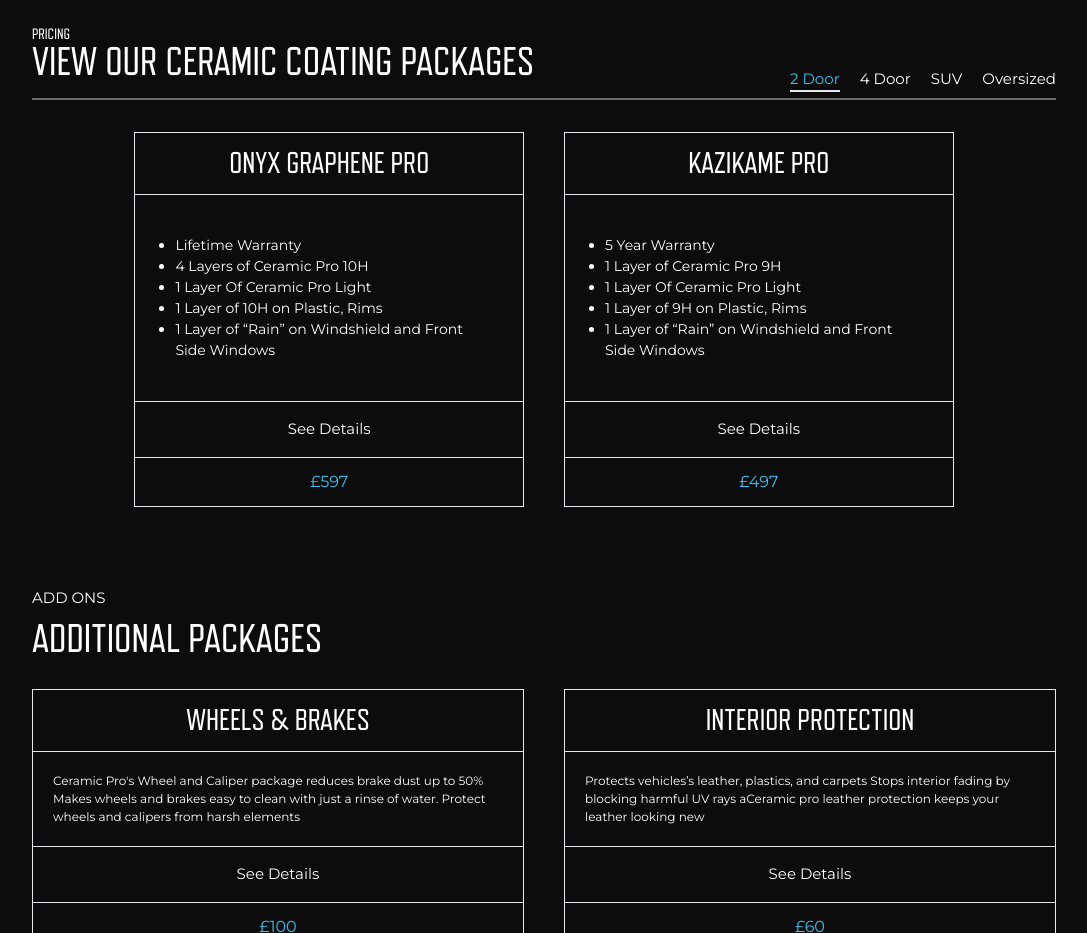
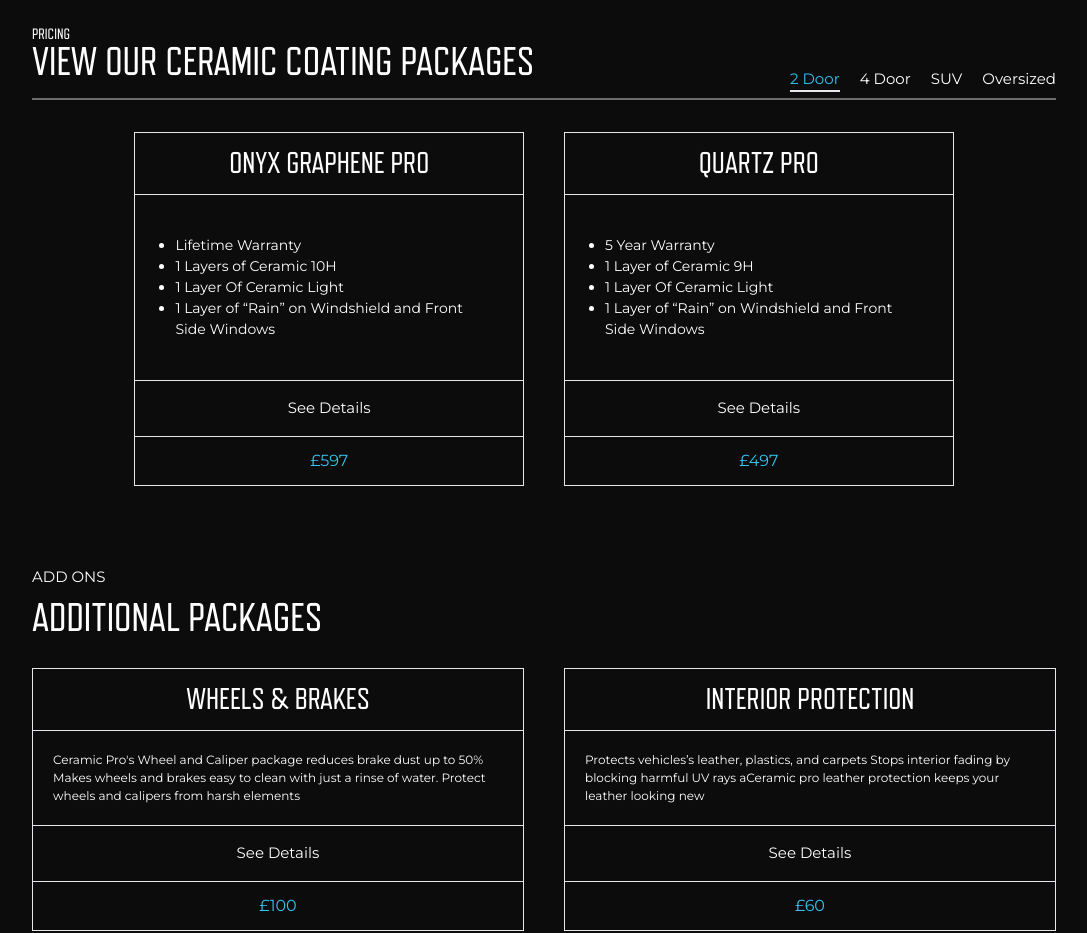
Before and after one commit to shobhitexe/sleekcustoms, a React (Vite) app: page /ceramic-coating in a window 1280 px wide. Shown: the part 2800-3733 px from the top of the page, without its empty margins (96-1183 px from the left). Built offline with nearby package versions, Linux system fonts and the light colour scheme.

Commit message:
small chnages and image resize

```diff
--- a/src/Components/Footer/Footer.tsx
+++ b/src/Components/Footer/Footer.tsx
@@ -55,7 +55,10 @@
         <div className=" border w-[80%] mx-auto mt-10 border-opacity-50 opacity-20"></div>
       </div>
       <div className="flex mt-5 text-white font-Montserrat ss:text-[13px] text-[10px] justify-between w-[80%] mx-auto">
-        <p>
+        <p
+          className="cursor-pointer"
+          onClick={() => openInNewTab("https://xtend.agency/")}
+        >
           WEBSITE BY <span className="font-semibold">XTEND</span>
         </p>
         <p>Copyright 2023 All Rights Reserved</p>
--- a/src/data/constants/CeramicCoating/ceramicCoatingConstants.ts
+++ b/src/data/constants/CeramicCoating/ceramicCoatingConstants.ts
@@ -33,20 +33,18 @@
     heading: "ONYX GRAPHENE PRO",
     pointers: [
       "Lifetime Warranty",
-      "4 Layers of Ceramic Pro 10H",
-      "1 Layer Of Ceramic Pro Light",
-      "1 Layer of 10H on Plastic, Rims",
+      "1 Layers of Ceramic 10H",
+      "1 Layer Of Ceramic Light",
       "1 Layer of “Rain” on Windshield and Front Side Windows",
     ],
     pricing: 597,
   },
   {
-    heading: "KAZIKAME PRO",
+    heading: "QUARTZ PRO",
     pointers: [
       "5 Year Warranty",
-      "1 Layer of Ceramic Pro 9H",
-      "1 Layer Of Ceramic Pro Light",
-      "1 Layer of 9H on Plastic, Rims",
+      "1 Layer of Ceramic 9H",
+      "1 Layer Of Ceramic Light",
       "1 Layer of “Rain” on Windshield and Front Side Windows",
     ],
     pricing: 497,
```
Also changed, not shown: public/images/about/SBG.webp.
